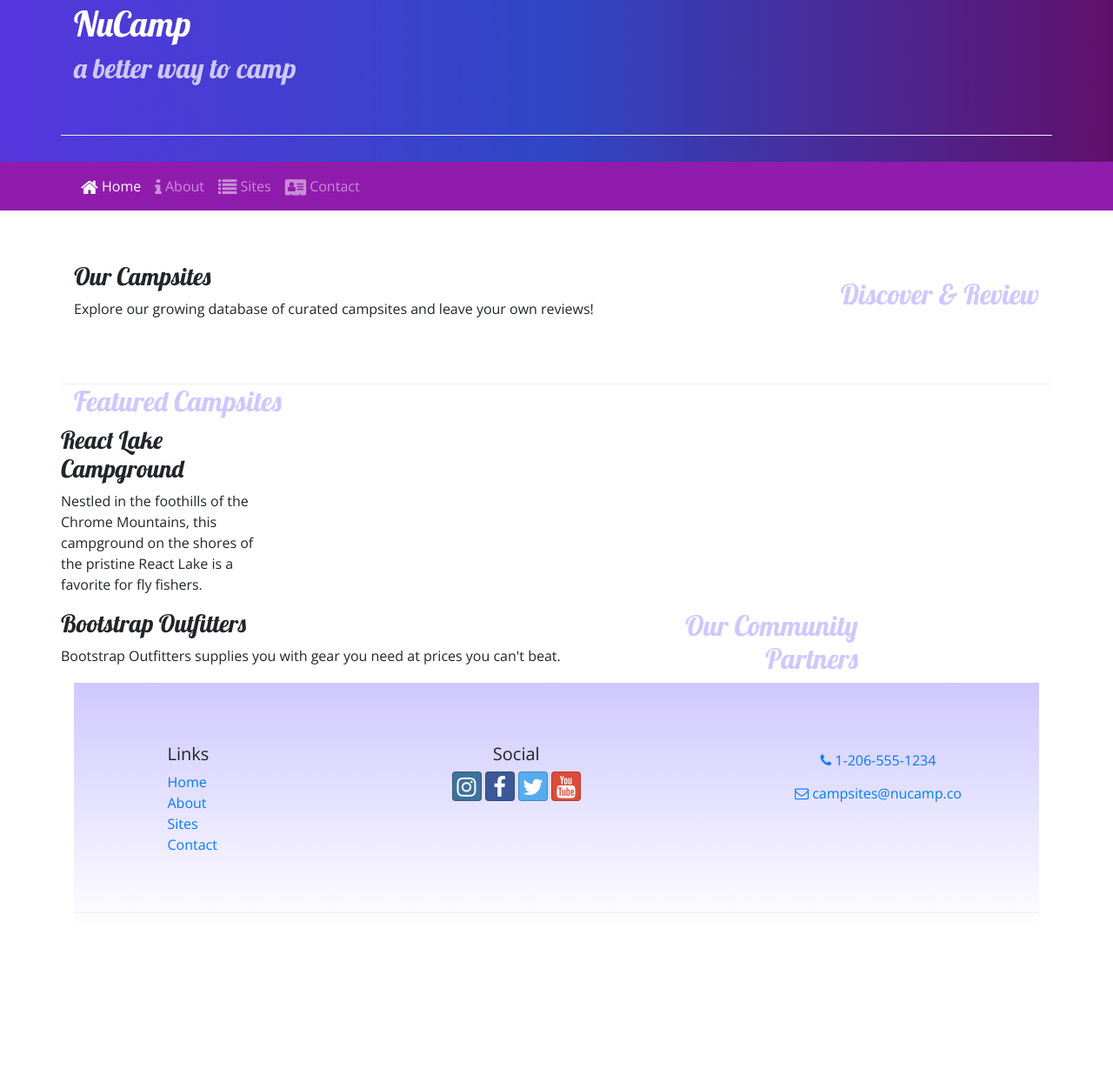
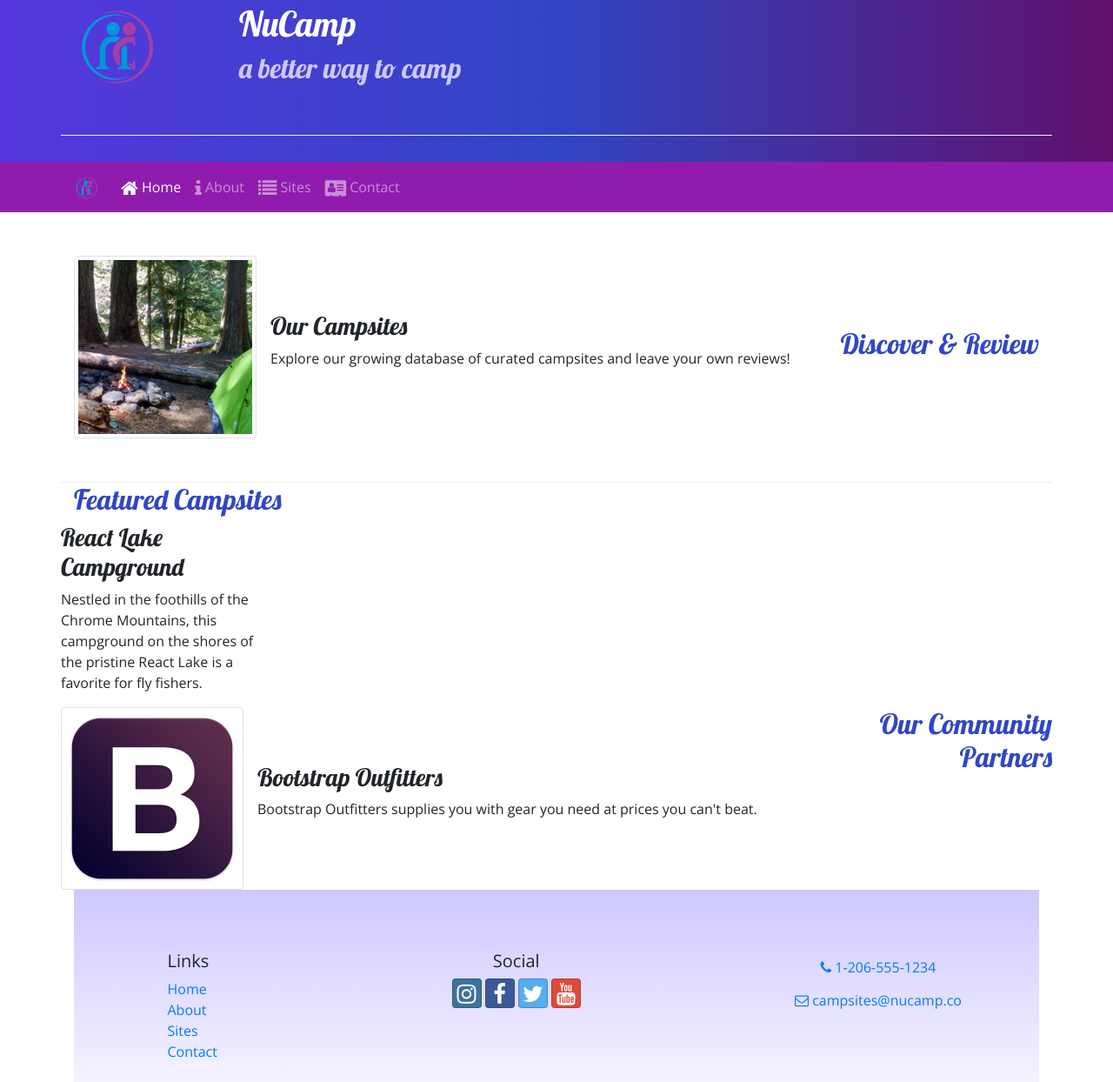
Before and after one commit to Josh-Action/Nucampsite, a website: page index.html in a window 1280 px wide. Shown: the part 77-1321 px from the top of the page at 87% size. Before the commit the page ends 1147 px from the top, so only its background shows below. Drawn offline with nearby package versions, Linux system fonts and the light colour scheme.

Commit message:
Images and Media

```diff
--- a/index.html
+++ b/index.html
@@ -16,10 +16,13 @@
 
 <body>
 
-    <header>
-        <header class="jumbotron jumbotron-fluid">
+
+    <header class="jumbotron jumbotron-fluid">
         <div class="container">
             <div class="row row-content align-items-center">
+                <div class="col-4 col-sm-3 col-md-2 align-self-center">
+                    <img src="img/logo.png" class="img-fluid" />
+                </div>
                 <div class="col">
                     <h1>NuCamp</h1>
                     <h2>a better way to camp</h2>
@@ -30,7 +33,9 @@
 
     <nav class="navbar navbar-expand-sm navbar-dark sticky-top">
         <div class="container">
-            <button class="navbar-toggler ml-auto" type="button" data-toggle="collapse" data-target="#nucampNavbar">
+            <a class="navbar-brand" href="index.html"><img src="img/logo.png" height="30" width="30" /></a>
+            <button class="navbar-toggler" type="button" data-toggle="collapse" data-target="#nucampNavbar">
+            <button class="navbar-toggler" type="button" data-toggle="collapse" data-target="#nucampNavbar">
                 <span class="navbar-toggler-icon"></span>
             </button>
 
@@ -51,10 +56,14 @@
             </div>
 
             <div class="col">
-                <h3>Our Campsites</h3>
-                <div class="d-none d-sm-block">
-                    <p>Explore our growing database of curated campsites and leave your own reviews!</p>
+                <div class="media">
+                    <img class="d-flex mr-3 img-thumbnail" src="img/breadcrumb-trail-thumb.jpg" alt="Breadcrumb Trail" />
+                    <div class="media-body align-self-center">
+                        <h3>Our Campsites</h3>
+                        <p class="d-none d-sm-block">Explore our growing database of curated campsites and leave your own reviews!</p>
+                    </div>
                 </div>
+
             </div>
         </div>
 
@@ -77,9 +86,12 @@
             </div>
 
             <div class="col">
-                <h3>Bootstrap Outfitters</h3>
-                <div class="d-none d-sm-block">
-                    <p>Bootstrap Outfitters supplies you with gear you need at prices you can't beat.</p>
+                <div class="media">
+                    <img class="d-flex mr-3 img-thumbnail" src="img/bootstrap-thumb.png" alt="Bootstrap Outfitters" />
+                    <div class="media-body align-self-center">
+                        <h3>Bootstrap Outfitters</h3>
+                        <p class="d-none d-sm-block">Bootstrap Outfitters supplies you with gear you need at prices you can't beat.</p>
+                    </div>
                 </div>
             </div>
         </div>
```
Also changed, not shown: aboutus.html (+6 -3 lines), contactus.html (+6 -1 lines), img/bootstrap-thumb.png (added), img/breadcrumb-trail-thumb.jpg (added), img/breadcrumb-trail.jpg (added), img/chrome-river-thumb.jpg (added), img/chrome-river.jpg (added), img/logo.png (added), img/react-lake-thumb.jpg (added), img/react-lake.jpg (added).
